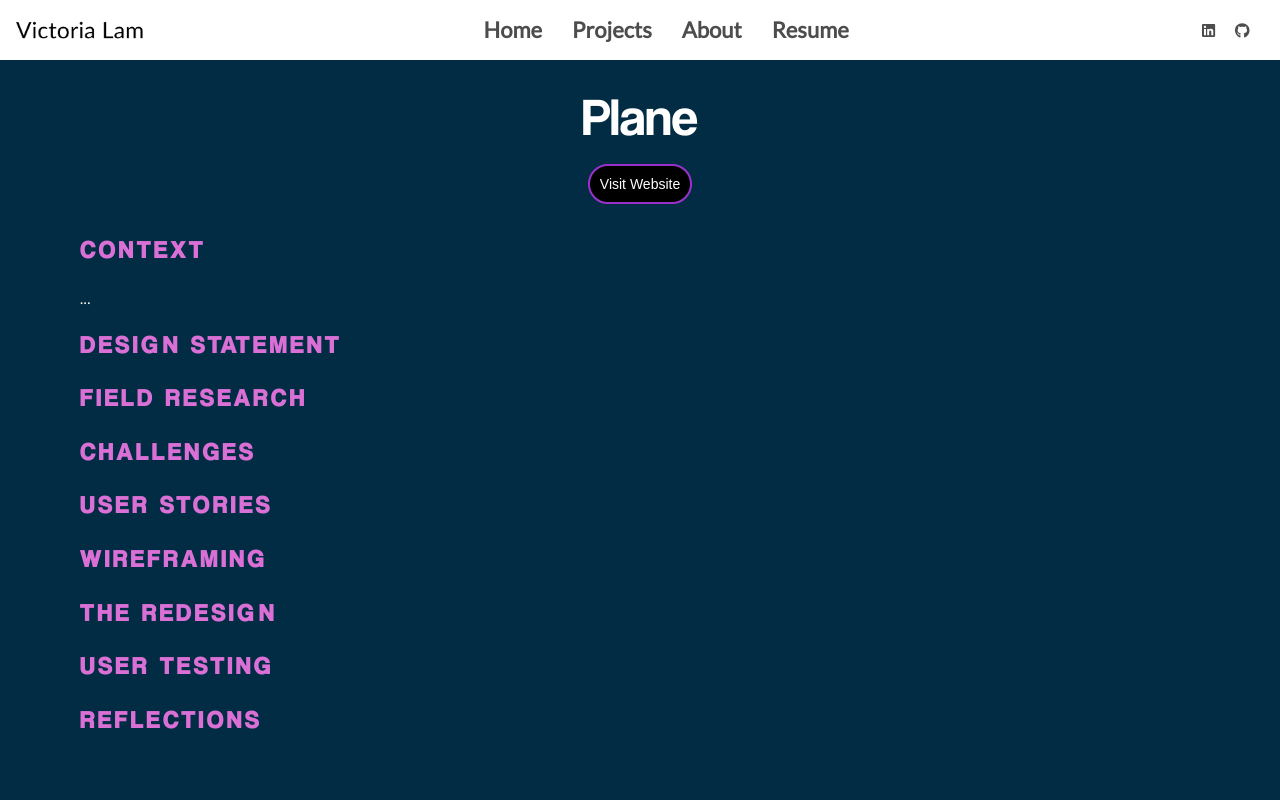
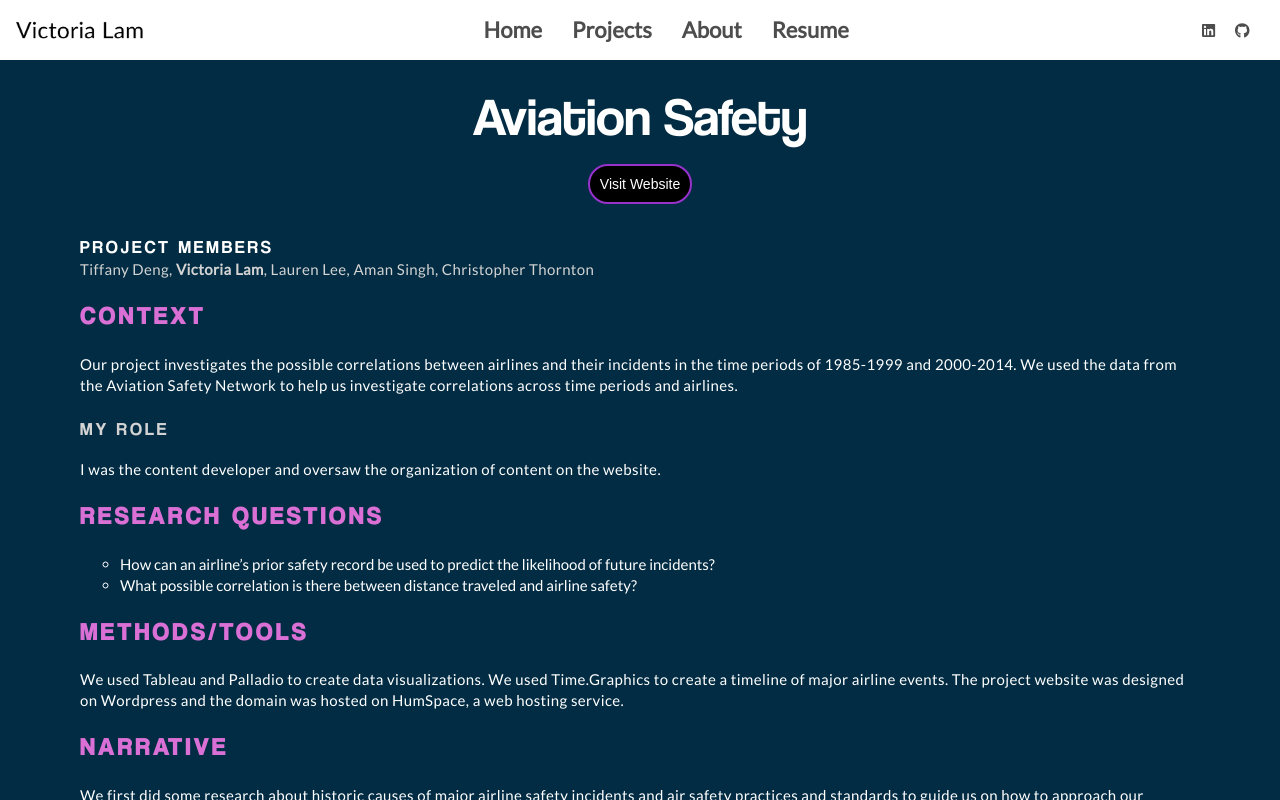
Before and after one commit to pinlunix/react-portfolio, a React (Create React App) app: page /Plane in a window 1280 px wide. Built offline with nearby package versions, Linux system fonts and the light colour scheme.

Commit message:
Plane project page update

```diff
--- a/src/components/comics.js
+++ b/src/components/comics.js
@@ -93,8 +93,9 @@ function Comics() {
                 <p>
                     This project gave me a fun reason to do research about graphic novels. I personally am a fan of reading web comics, but didn't
                     know a lot about the history of graphic novels and their trends.
-                    I got a lot of practice using Python to analyze datasets from a humanities perspective. Python has a lot of useful functions that
-                    make cleaning datasets easy, such as removing table columns and imputing data.
+                    The project taught me how to use code from a humanities perspective. This was a new experience for me coming from a Computer Science background.
+                    I learned that Python has a lot of useful functions that make cleaning datasets easy and interesting libraries that are built around analyzing
+                    text data.
                 </p>
         </div>
     )
--- a/src/components/mapProject.js
+++ b/src/components/mapProject.js
@@ -85,7 +85,7 @@ function WVS() {
             <h2>REFLECTIONS</h2>
                 <p>
                     This project taught me the value of datasets containing geographic data and the trends that can be found from analyzing it.
-                    I had the opportunity to practice cleaning datasets and learned how to create and understand map visualizations using ArcGIS.
+                    I had the opportunity to practice cleaning large datasets and learned how to create and understand map visualizations using ArcGIS.
                 </p>
         </div>
     )
--- a/src/components/planeProject.js
+++ b/src/components/planeProject.js
@@ -4,7 +4,7 @@ import "./projectStyle.scss"
 function Plane() {
     return(
         <div className="viewing-section">
-            <h1 style={{textAlign:"center"}}>Plane</h1>
+            <h1 style={{textAlign:"center"}}>Aviation Safety</h1>
             {/* Insert image */}
             <div className="center">
                 <button>
@@ -16,18 +16,70 @@ function Plane() {
                     </a>
                 </button>
             </div>
+            <div className="project-info">
+                <div className="subtitle">PROJECT MEMBERS</div>
+                    <div className="sub-text">
+                        Tiffany Deng, <span class="bolded">Victoria Lam</span>, Lauren Lee, Aman Singh, Christopher Thornton
+                    </div>
+            </div>
             <h2>CONTEXT</h2>
                 <p>
-                ...
+                    Our project investigates the possible correlations between airlines and their incidents in the time periods of 1985-1999 and 2000-2014.
+                    We used the data from the Aviation Safety Network to help us investigate correlations across time periods and airlines.
                 </p>
-            <h2>DESIGN STATEMENT</h2>
-            <h2>FIELD RESEARCH</h2>
-            <h2>CHALLENGES</h2>
-            <h2>USER STORIES</h2>
-            <h2>WIREFRAMING</h2>
-            <h2>THE REDESIGN</h2>
-            <h2>USER TESTING</h2>
+                <h3>MY ROLE</h3>
+                    <p>
+                        I was the content developer and oversaw the organization of content on the website.
+                    </p>
+            <h2>RESEARCH QUESTIONS</h2>
+                <ol>
+                    <li>
+                        How can an airline’s prior safety record be used to predict the likelihood of future incidents?
+                    </li>
+                    <li>
+                        What possible correlation is there between distance traveled and airline safety?
+                    </li>
+                </ol>
+            <h2>METHODS/TOOLS</h2>
+                <p>
+                    We used Tableau and Palladio to create data visualizations. We used Time.Graphics to create a timeline
+                    of major airline events. The project website was designed on Wordpress and the domain was hosted on HumSpace,
+                    a web hosting service.
+                </p>
+            <h2>NARRATIVE</h2>
+                <p>
+                    We first did some research about historic causes of major airline safety incidents and air safety practices and standards
+                    to guide us on how to approach our dataset.
+                </p>
+                <p>
+                    I created a few data visualizations on Tableau and analyzed them. One of the visualizations I made is a
+                    scatterplot showing the correlation between incidents and fatal accidents from 1985-2014.
+                </p>
+                {/* scatterplot image */}
+                <p>
+                    I observed from the scatterplot a positive correlation, meaning as more incidents occur, more fatal accidents occurs.
+                    I noted a large cluster of data points when there are less incidents and less fatal accidents, which may imply that most airlines
+                    in this dataset generally experience less incidents and fatal accidents.
+                </p>
+                <p>You can view the full research at our project website: <a href="https://airlinesafety22.humspace.ucla.edu/" target="_blank">Mapping Values</a></p>
+            <h2>CONCLUSION</h2>
+                <p>
+                    Key points we found after examining relationships between different variables in the dataset:
+                </p>
+                <ol>
+                    <li>There exists some predictive value in an airline's past safety record</li>
+                    <li>There exists a correlation between distance traveled and number of passengers and airline safety</li>
+                </ol>
+                <p>
+                    We found that many of the airlines that held dangerous safety records came from small, national airlines from developing countries.
+                    This observation may suggest some relationship between airline safety and economic factors and regional stability. Another finding
+                    we had was that some airlines that did not previously have high safety incidents showed an increase in crashes in a later time period.
+                    This indicates that airlines still lack adequate safety protocols, despite improvement of technology.
+                </p>
             <h2>REFLECTIONS</h2>
+                This was my first Digital Humanities project. Throughout this project, I had the opportunity to develop my skills in conducting research on datasets.
+                I learned how to use Tableau to create visualizations from data and learned how to analyze the data from a humanities perspective.
+                This project allowed me to think from a humanities point of view and combine the usage of data visualization technologies to tell a story.
         </div>
     )
 }
```
Also changed, not shown: src/assets/images/plane/incidents_accidents_plot.png (added).
